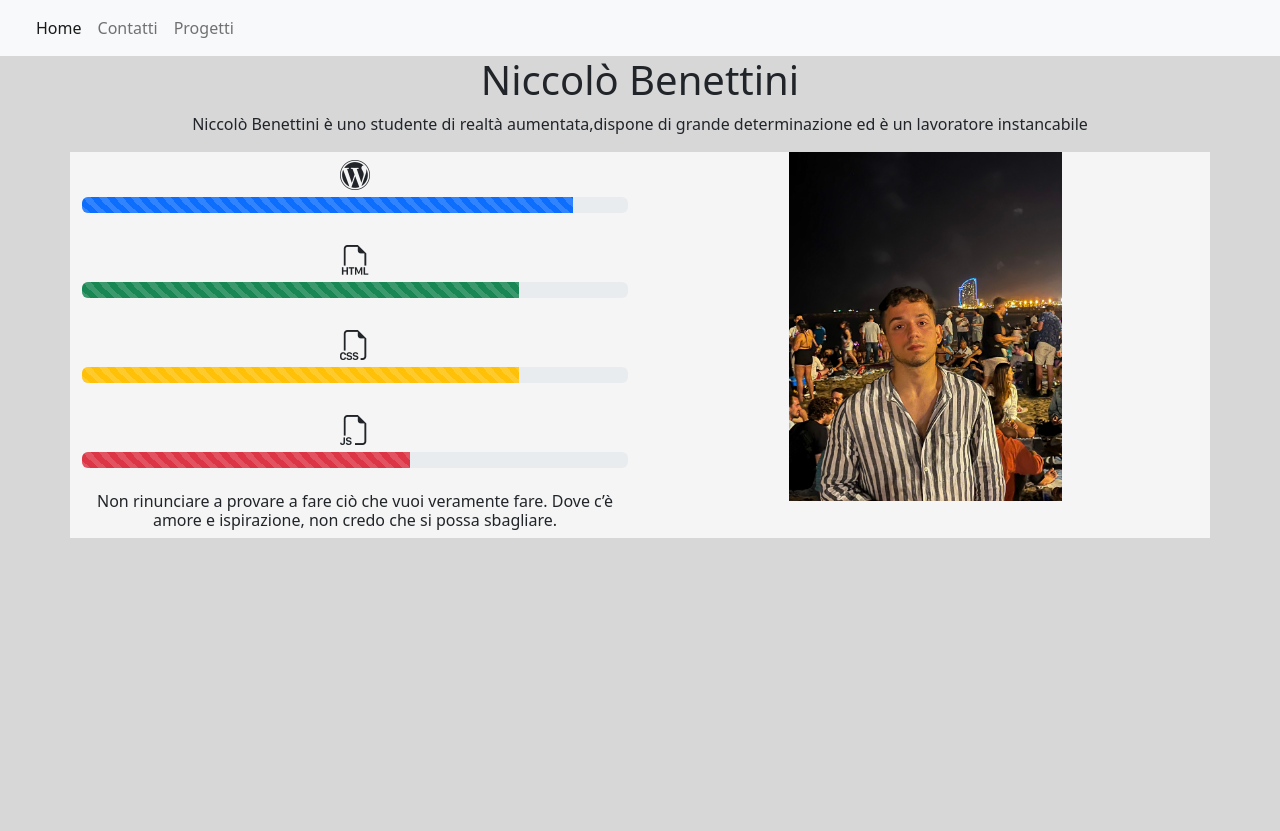
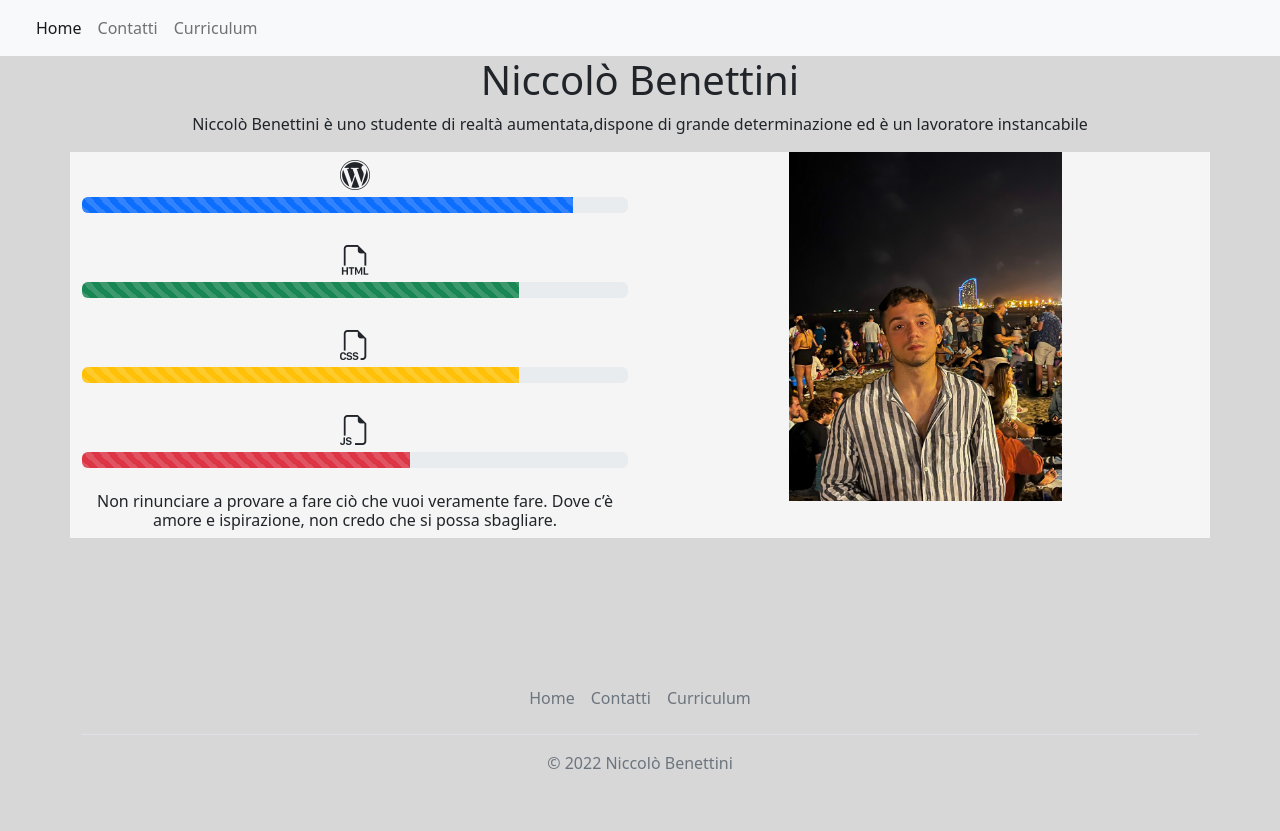
Before and after one commit to NiccoBene/bene_cvwebsite, a Django app: page / in a window 1280 px wide. Before the commit the page ends 538 px from the top, so only its background shows below. Run offline with Django 4.2, Linux system fonts and the light colour scheme; data that the repository does not hold is empty; some libraries are stand-ins or nearby versions.

Commit message:
CURRICULUM EXTRA

```diff
--- a/cv_website/urls.py
+++ b/cv_website/urls.py
@@ -23,5 +23,5 @@ urlpatterns = [
     path('admin/', admin.site.urls),
     path('', views.cvsite, name='home'),
     path('contatti/', views.contatti, name='contatti'),
-    path('progetti/', views.progetti, name='progetti')
+    path('curriculum/', views.curriculum, name='curriculum')
 ]
--- a/cvsite/static/cvsite/styleprogetti.css
+++ /dev/null
@@ -1 +0,0 @@
-body{background-color:  rgb(215, 215, 216);}
--- a/cvsite/templates/cvsite/homepage.html
+++ b/cvsite/templates/cvsite/homepage.html
@@ -24,7 +24,7 @@
         <div class="navbar-nav">
           <a class="nav-link active" aria-current="page" href="{% url 'home'%}">Home</a>
           <a class="nav-link" href="{% url 'contatti' %}">Contatti</a>
-          <a class="nav-link" href="{%url 'progetti' %}">Progetti</a>
+          <a class="nav-link" href="{%url 'curriculum' %}">Curriculum</a>
 
         </div>
       </div>
@@ -72,32 +72,55 @@
             width="50%">
            <!-- <img src="https://media-exp1.licdn.com/dms/image/C4E03AQEG6nyltPagHw/profile-displayphoto-shrink_200_200/0/1656576444598?e=1668038400&v=beta&t=XdupSufDaxIgYqlvz222PLIyyaKrJKt83_lVl4Va3WY" alt=""> -->
         </div>
-      </div>
+      </div >
     </div>
 
     <br>
-    {% for cvelement in cvelements %}
-    <div class="row row-cols-1 row-cols-md-2 g-4">
+
+    <div style="margin: 50px;" class="row row-cols-1 row-cols-sm-2 row-cols-md-3 g-3">
+      {% for cvelement in cvelements %}
+
       <div class="col">
-        <div class="card">
+        <div class="card shadow ">
+          <div class="card-body">
+            <!-- <small class="text-muted"></small> -->
+            <strong style="color:rgb(29, 61, 86);" >{{ cvelement.nome }}</strong>
+            <p class="card-text">
+              {{ cvelement.riassunto }}
+            </p>
+            <div class="d-flex justify-content-between align-items-center">
+              <div class="btn-group">
+                <!-- <button
+                  type="button"
+                  class="btn btn-sm btn-outline-secondary"
+                >
+                  View
+                </button> -->
 
-          <div class="card-body">
-            <h5 class="card-title">{{ cvelement.nome }}</h5>
-            <p class="card-text">Da {{cvelement.start }} a {{cvelement.end}}</p>
+              </div>
 
-            <hr />
-
-            <div>{{cvelement.riassunto}}</div>
-            <hr />
-
+              <small class="text-muted"><strong>Da: </strong><span>{{cvelement.start}}</span> <span> - </span><strong> A: </strong><span>{{cvelement.end}}</span></small>
+            </div>
           </div>
         </div>
       </div>
+
       {% endfor %}
 
 
 
+    </div>
+      <div class="container">
+        <footer class="py-3 my-4">
+          <ul class="nav justify-content-center border-bottom pb-3 mb-3">
+            <li class="nav-item"><a href="{% url 'home' %}" class="nav-link px-2 text-muted">Home</a></li>
+            <li class="nav-item"><a href="{% url 'contatti' %}" class="nav-link px-2 text-muted">Contatti</a></li>
+            <li class="nav-item"><a href="{%url 'curriculum' %}" class="nav-link px-2 text-muted">Curriculum</a></li>
 
 
+          </ul>
+          <p class="text-center text-muted">&copy; 2022 Niccolò Benettini</p>
+        </footer>
+      </div>
 </body>
 </html>
--- a/cvsite/views.py
+++ b/cvsite/views.py
@@ -10,6 +10,6 @@ def contatti(request):
     cvelements = cvelement.objects.all()
     return render(request, 'cvsite/contatti.html', {'cvelements': cvelements})
 
-def progetti(request):
+def curriculum(request):
     cvelements = cvelement.objects.all()
-    return render(request, 'cvsite/progetti.html', {'cvelements': cvelements})
+    return render(request, 'cvsite/curriculum.html', {'cvelements': cvelements})
```
Also changed, not shown: cvsite/static/cvsite/stylecv.css (added, +26 -0 lines), cvsite/templates/cvsite/contatti.html (+13 -2 lines), cvsite/templates/cvsite/curriculum.html (added, +102 -0 lines), cvsite/templates/cvsite/progetti.html (deleted, +0 -51 lines), cvsite/static/cvsite/camiciato.jpg (added).
